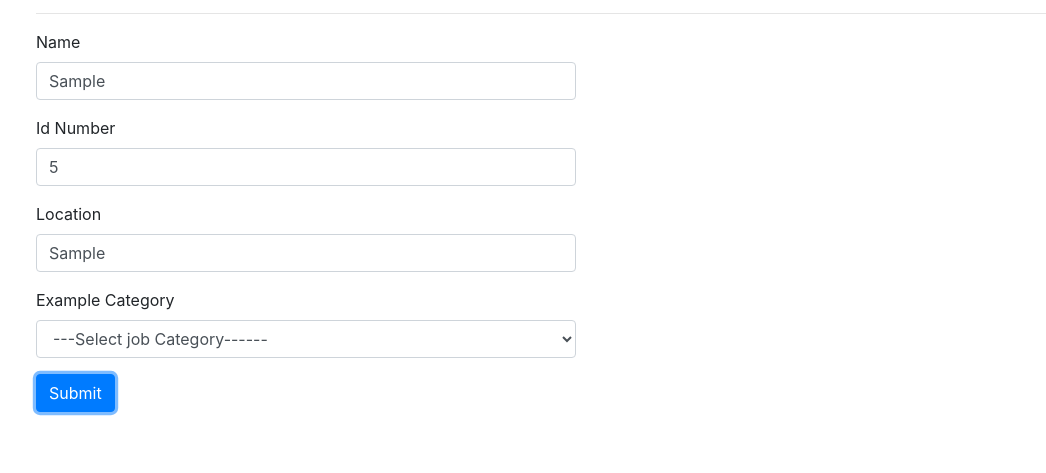
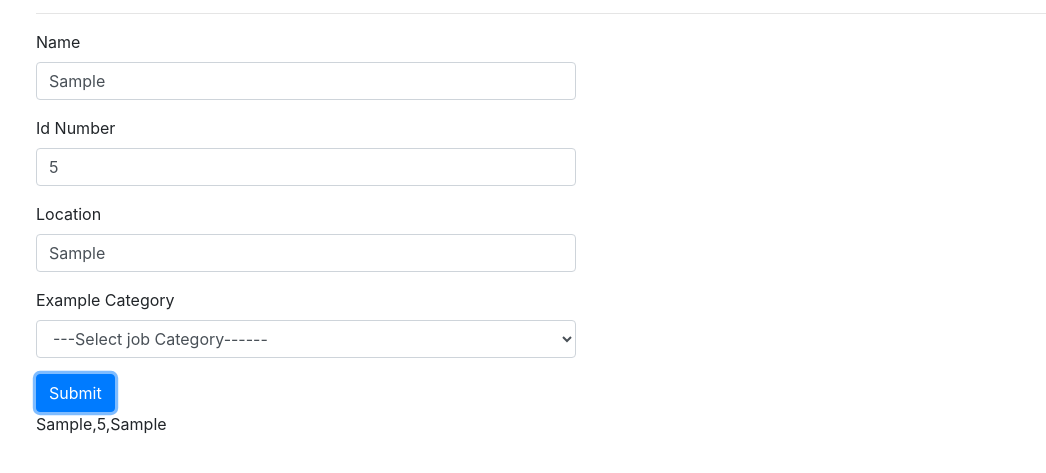
Before and after one commit to NdauwaRafael/Javascript-Fundamentals, a plain HTML site: page jobs.html in a window 1280 px wide. Both pictures are taken after typing "Sample", "5", "Sample" into the empty fields and a click on the button "Submit". Shown: the part 51-524 px from the top of the page, without its empty margins (49-1095 px from the left). Drawn offline with nearby package versions, Linux system fonts and the light colour scheme.

Commit message:
Stretch function

```diff
--- a/jobs.html
+++ b/jobs.html
@@ -132,9 +132,12 @@
 
           }
 
-          let your_details = new Array(name, id, lc);
-          document.getElementById('your_details_full').innerHTML = `${Array.from(your_details_full)}`;
 
+          function displayDetails(category, ...client) {
+              document.getElementById('your_details_full').innerHTML = client;
+          }
+
+          displayDetails(category, name, id, lc);
 
         }
       </script>
```
